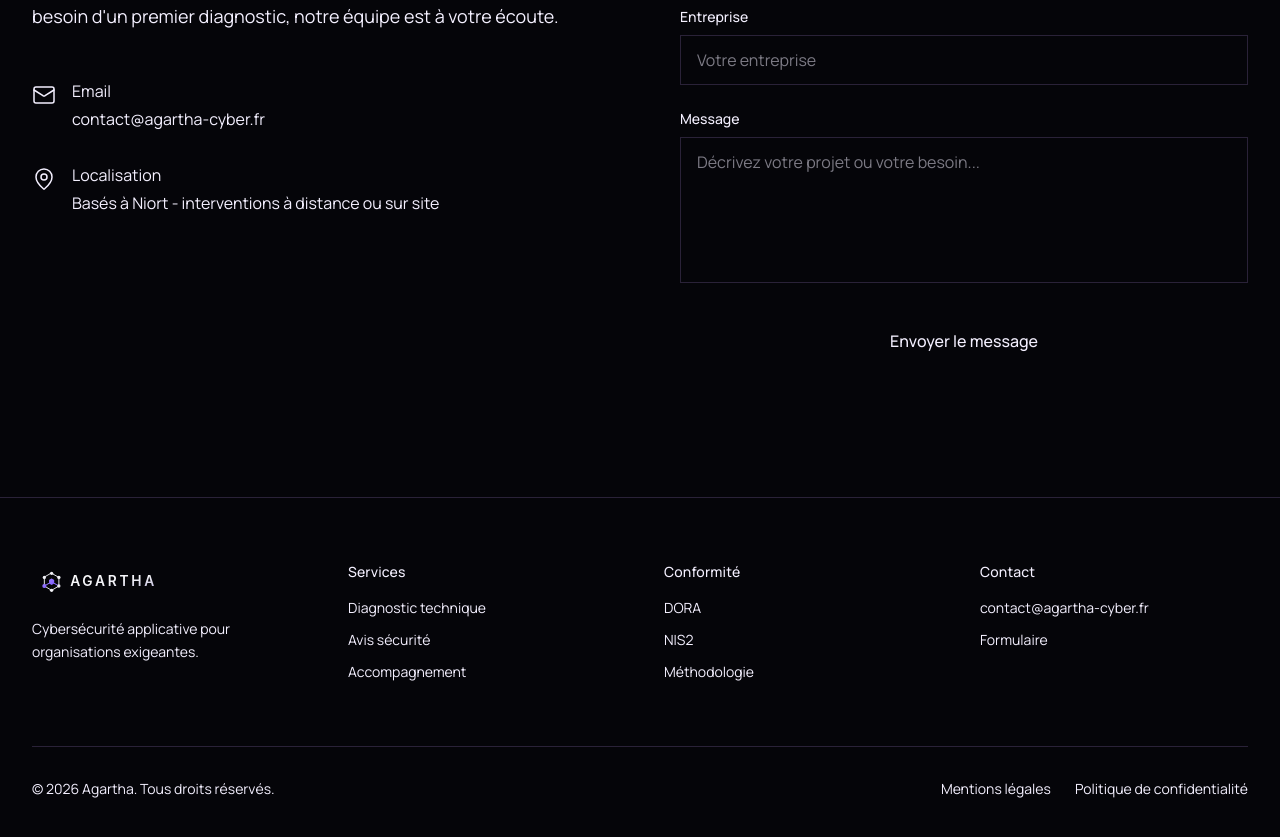
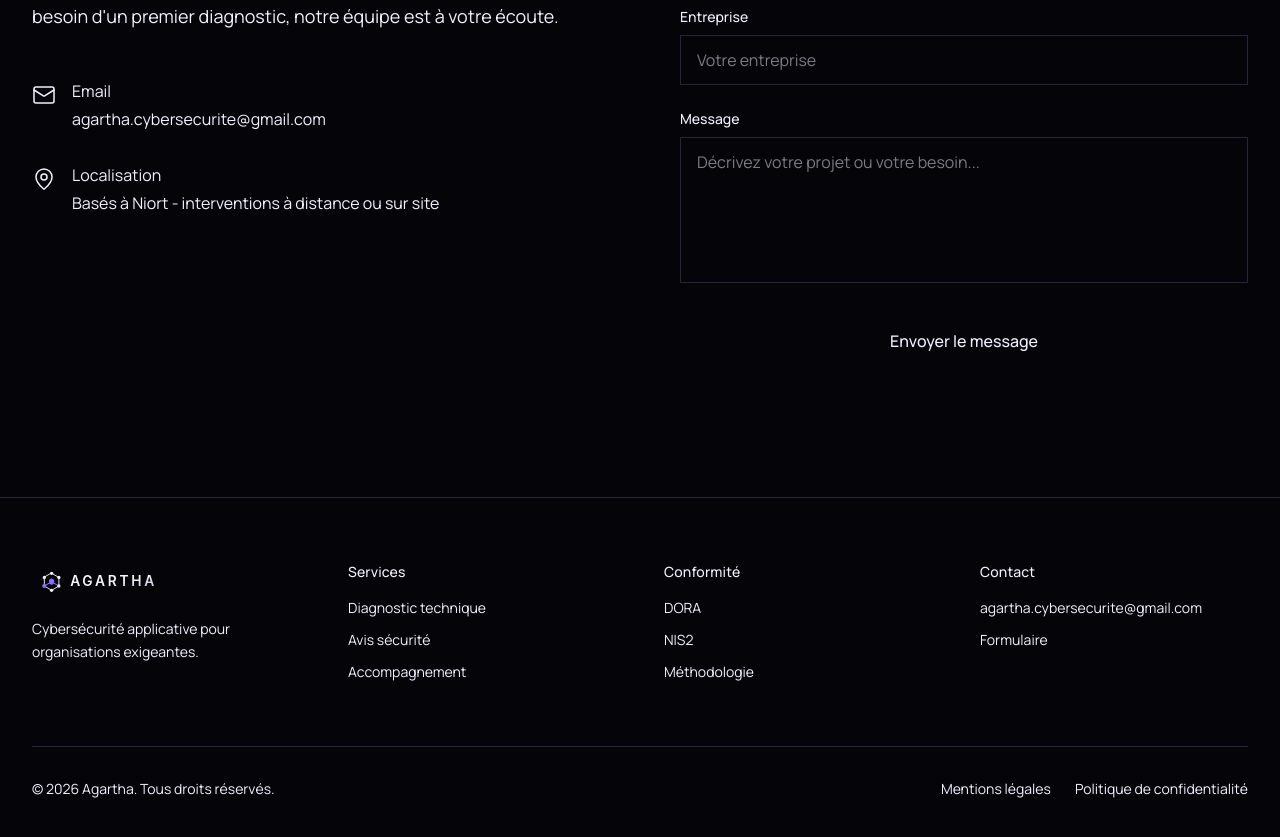
Before and after one commit to agartha-cybersecurite/agartha-cybersecurite.github.io, a React (Vite) app: page / in a window 1280 px wide. Shown: the part 6053-6890 px from the top of the page. Built offline with nearby package versions, Linux system fonts and the light colour scheme.

Commit message:
Changement en : agartha.cybersecurite@gmail.com

```diff
--- a/src/app/components/Contact.tsx
+++ b/src/app/components/Contact.tsx
@@ -25,8 +25,8 @@ export default function Contact() {
                 <Mail className="w-6 h-6 mt-1 text-primary" strokeWidth={1.5} />
                 <div>
                   <div className="mb-1 text-foreground">Email</div>
-                  <a href="mailto:contact@agartha-cyber.fr" className="text-muted-foreground hover:text-primary transition-colors">
-                    contact@agartha-cyber.fr
+                  <a href="mailto:agartha.cybersecurite@gmail.com" className="text-muted-foreground hover:text-primary transition-colors">
+                    agartha.cybersecurite@gmail.com
                   </a>
                 </div>
               </div>
--- a/src/app/components/Footer.tsx
+++ b/src/app/components/Footer.tsx
@@ -35,7 +35,7 @@ export default function Footer() {
           <div>
             <h4 className="mb-4 text-sm text-foreground">Contact</h4>
             <ul className="space-y-3 text-sm text-muted-foreground">
-              <li><a href="mailto:contact@agartha-cyber.fr" className="break-all transition-colors hover:text-primary">contact@agartha-cyber.fr</a></li>
+              <li><a href="mailto:agartha.cybersecurite@gmail.com" className="break-all transition-colors hover:text-primary">agartha.cybersecurite@gmail.com</a></li>
               <li><a href="#contact" className="transition-colors hover:text-primary">Formulaire</a></li>
             </ul>
           </div>
```
